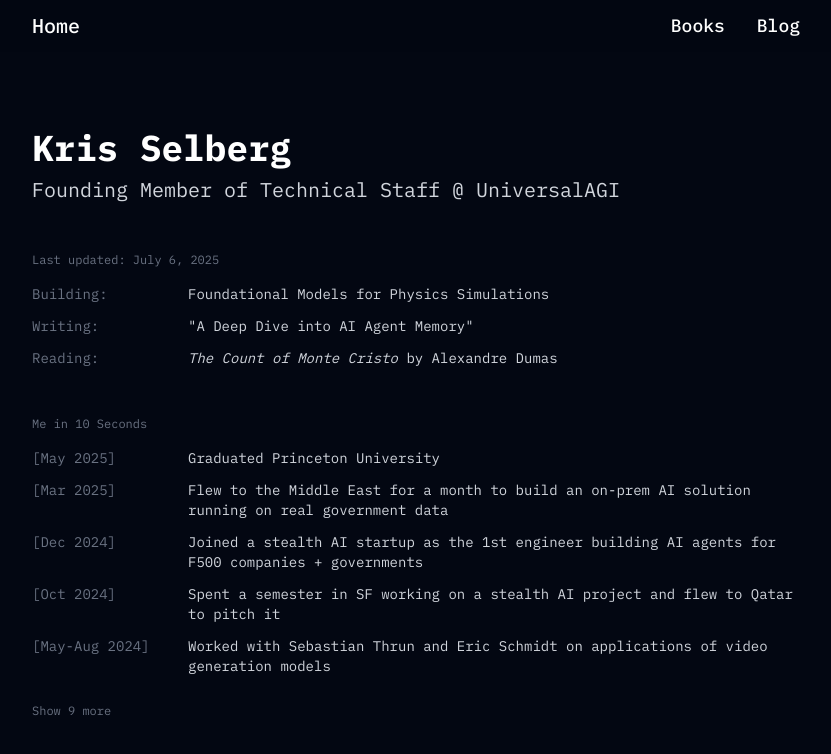
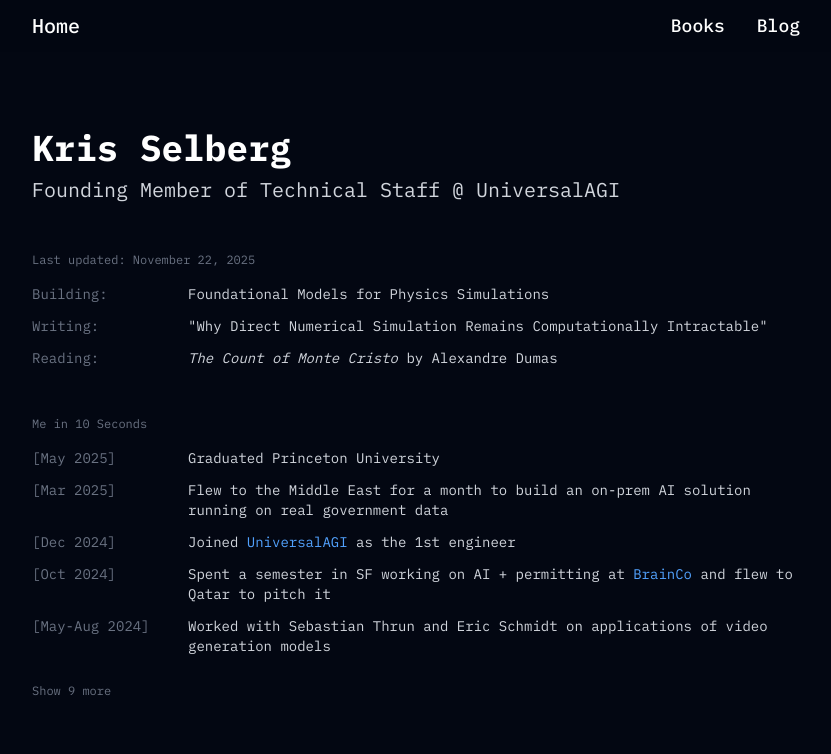
Before and after one commit to krisselberg/simplewebsite, a Next.js app in the folder new-website/: page / in a window 1280 px wide. Shown: the top 754 px of the page, without its empty margins (224-1055 px from the left). Built offline with nearby package versions, Linux system fonts and the light colour scheme.

Commit message:
small updates to achievements + writing

```diff
--- a/new-website/src/components/Achievements.tsx
+++ b/new-website/src/components/Achievements.tsx
@@ -7,19 +7,59 @@
   const [showAll, setShowAll] = useState(false);
   const achievements = [
     { text: "Graduated Princeton University", date: "May 2025" },
-    { text: "Flew to the Middle East for a month to build an on-prem AI solution running on real government data", date: "Mar 2025" },
-    { text: "Joined a stealth AI startup as the 1st engineer building AI agents for F500 companies + governments", date: "Dec 2024" },
-    { text: "Worked with Sebastian Thrun and Eric Schmidt on applications of video generation models", date: "May-Aug 2024" },
-    { text: "Published a paper in AR + flew to Hawaii to present it at CHI", date: "May 2024" },
-    { text: "Spent a semester in SF working on a stealth AI project and flew to Qatar to pitch it", date: "Oct 2024" },
+    {
+      text: "Flew to the Middle East for a month to build an on-prem AI solution running on real government data",
+      date: "Mar 2025",
+    },
+    {
+      text: "Joined UniversalAGI as the 1st engineer",
+      date: "Dec 2024",
+      link: "https://universalagi.com",
+      linkText: "UniversalAGI",
+    },
+    {
+      text: "Worked with Sebastian Thrun and Eric Schmidt on applications of video generation models",
+      date: "May-Aug 2024",
+    },
+    {
+      text: "Published a paper in AR + flew to Hawaii to present it at CHI",
+      date: "May 2024",
+    },
+    {
+      text: "Spent a semester in SF working on AI + permitting at BrainCo and flew to Qatar to pitch it",
+      date: "Oct 2024",
+      link: "https://brain.co",
+      linkText: "BrainCo",
+    },
     { text: "Ran a marathon with two weeks notice", date: "Jan 2023" },
-    { text: "Backpacked Western Europe with my best friend for a month", date: "Jul-Aug 2023" },
-    { text: "Lived in Colombia for 3 months coding and creating content", date: "Jun-Aug 2022" },
-    { text: "Grew a TikTok profile to 50k+ followers in 21 days talking about nonfiction books", date: "Aug 2021" },
-    { text: "Interned at the Qatar Computing Research Institute researching and building deepfake detection models", date: "May-Jul 2021" },
-    { text: "Read a book a week for a year (mostly self-help and \"wantrepreneur\" books)", date: "2020" },
-    { text: "Won an applied math competition with 3000+ students", date: "Mar 2020" },
-    { text: "Made $1k+ selling fidget spinners from China to people in my school", date: "2017" }
+    {
+      text: "Backpacked Western Europe with my best friend for a month",
+      date: "Jul-Aug 2023",
+    },
+    {
+      text: "Lived in Colombia for 3 months coding and creating content",
+      date: "Jun-Aug 2022",
+    },
+    {
+      text: "Grew a TikTok profile to 50k+ followers in 21 days talking about nonfiction books",
+      date: "Aug 2021",
+    },
+    {
+      text: "Interned at the Qatar Computing Research Institute researching and building deepfake detection models",
+      date: "May-Jul 2021",
+    },
+    {
+      text: 'Read a book a week for a year (mostly self-help and "wantrepreneur" books)',
+      date: "2020",
+    },
+    {
+      text: "Won an applied math competition with 3000+ students",
+      date: "Mar 2020",
+    },
+    {
+      text: "Made $1k+ selling fidget spinners from China to people in my school",
+      date: "2017",
+    },
   ];
 
   return (
@@ -27,32 +67,50 @@
       <Container>
         <div className="font-mono text-sm">
           <div className="mb-4">
-            <div className="text-gray-500 text-xs">
-              Me in 10 Seconds
-            </div>
+            <div className="text-gray-500 text-xs">Me in 10 Seconds</div>
           </div>
 
           <div className="space-y-3">
             {(() => {
               const sortedAchievements = achievements.sort((a, b) => {
                 const parseDate = (dateStr: string) => {
-                    if (dateStr.includes('-')) {
-                      const parts = dateStr.split(' ');
+                  if (dateStr.includes("-")) {
+                    const parts = dateStr.split(" ");
                     const year = parseInt(parts[parts.length - 1]);
                     const monthRange = parts[0];
-                      const endMonth = monthRange.split('-')[1];
+                    const endMonth = monthRange.split("-")[1];
 
                     const monthMap: { [key: string]: number } = {
-                        'Jan': 1, 'Feb': 2, 'Mar': 3, 'Apr': 4, 'May': 5, 'Jun': 6,
-                        'Jul': 7, 'Aug': 8, 'Sep': 9, 'Oct': 10, 'Nov': 11, 'Dec': 12
+                      Jan: 1,
+                      Feb: 2,
+                      Mar: 3,
+                      Apr: 4,
+                      May: 5,
+                      Jun: 6,
+                      Jul: 7,
+                      Aug: 8,
+                      Sep: 9,
+                      Oct: 10,
+                      Nov: 11,
+                      Dec: 12,
                     };
 
                     return year * 100 + (monthMap[endMonth] || 0);
-                    } else if (dateStr.includes(' ')) {
-                      const [month, year] = dateStr.split(' ');
+                  } else if (dateStr.includes(" ")) {
+                    const [month, year] = dateStr.split(" ");
                     const monthMap: { [key: string]: number } = {
-                        'Jan': 1, 'Feb': 2, 'Mar': 3, 'Apr': 4, 'May': 5, 'Jun': 6,
-                        'Jul': 7, 'Aug': 8, 'Sep': 9, 'Oct': 10, 'Nov': 11, 'Dec': 12
+                      Jan: 1,
+                      Feb: 2,
+                      Mar: 3,
+                      Apr: 4,
+                      May: 5,
+                      Jun: 6,
+                      Jul: 7,
+                      Aug: 8,
+                      Sep: 9,
+                      Oct: 10,
+                      Nov: 11,
+                      Dec: 12,
                     };
 
                     return parseInt(year) * 100 + (monthMap[month] || 0);
@@ -71,7 +129,9 @@
                 <>
                   {visibleAchievements.map((achievement, index) => (
                     <div key={index} className="flex items-start gap-4">
-                        <span className="text-gray-500 flex-shrink-0 w-[140px]">[{achievement.date}]</span>
+                      <span className="text-gray-500 flex-shrink-0 w-[140px]">
+                        [{achievement.date}]
+                      </span>
                       <span className="text-gray-300">
                         {achievement.text.includes("wantrepreneur") ? (
                           <>
@@ -83,8 +143,21 @@
                               className="text-blue-400 hover:underline"
                             >
                               "wantrepreneur"
+                            </a>{" "}
+                            books)
+                          </>
+                        ) : achievement.link && achievement.linkText ? (
+                          <>
+                            {achievement.text.split(achievement.linkText)[0]}
+                            <a
+                              href={achievement.link}
+                              target="_blank"
+                              rel="noopener noreferrer"
+                              className="text-blue-400 hover:underline"
+                            >
+                              {achievement.linkText}
                             </a>
-                                {" "}books)
+                            {achievement.text.split(achievement.linkText)[1]}
                           </>
                         ) : (
                           achievement.text
@@ -97,11 +170,14 @@
                     <>
                       {hiddenAchievements.map((achievement, index) => (
                         <div key={index + 5} className="flex items-start gap-4">
-                            <span className="text-gray-500 flex-shrink-0 w-[140px]">[{achievement.date}]</span>
+                          <span className="text-gray-500 flex-shrink-0 w-[140px]">
+                            [{achievement.date}]
+                          </span>
                           <span className="text-gray-300">
                             {achievement.text.includes("wantrepreneur") ? (
                               <>
-                                    Read a book a week for a year (mostly self-help and{" "}
+                                Read a book a week for a year (mostly self-help
+                                and{" "}
                                 <a
                                   href="https://en.wiktionary.org/wiki/wantrepreneur"
                                   target="_blank"
@@ -109,8 +185,21 @@
                                   className="text-blue-400 hover:underline"
                                 >
                                   "wantrepreneur"
+                                </a>{" "}
+                                books)
+                              </>
+                            ) : achievement.link && achievement.linkText ? (
+                              <>
+                                {achievement.text.split(achievement.linkText)[0]}
+                                <a
+                                  href={achievement.link}
+                                  target="_blank"
+                                  rel="noopener noreferrer"
+                                  className="text-blue-400 hover:underline"
+                                >
+                                  {achievement.linkText}
                                 </a>
-                                    {" "}books)
+                                {achievement.text.split(achievement.linkText)[1]}
                               </>
                             ) : (
                               achievement.text
--- a/new-website/src/components/CurrentStatus.tsx
+++ b/new-website/src/components/CurrentStatus.tsx
@@ -7,7 +7,7 @@
         <div className="font-mono text-sm">
           <div className="mb-4">
             <div className="text-gray-500 text-xs">
-              Last updated: July 6, 2025
+              Last updated: November 22, 2025
             </div>
           </div>
 
@@ -22,7 +22,7 @@
             <div className="flex items-start gap-4">
               <span className="text-gray-500 flex-shrink-0 w-[140px]">Writing:</span>
               <span className="text-gray-300">
-                "A Deep Dive into AI Agent Memory"
+                "Why Direct Numerical Simulation Remains Computationally Intractable"
               </span>
             </div>
 
```
Lines whose indentation alone changed are shown as unchanged.
